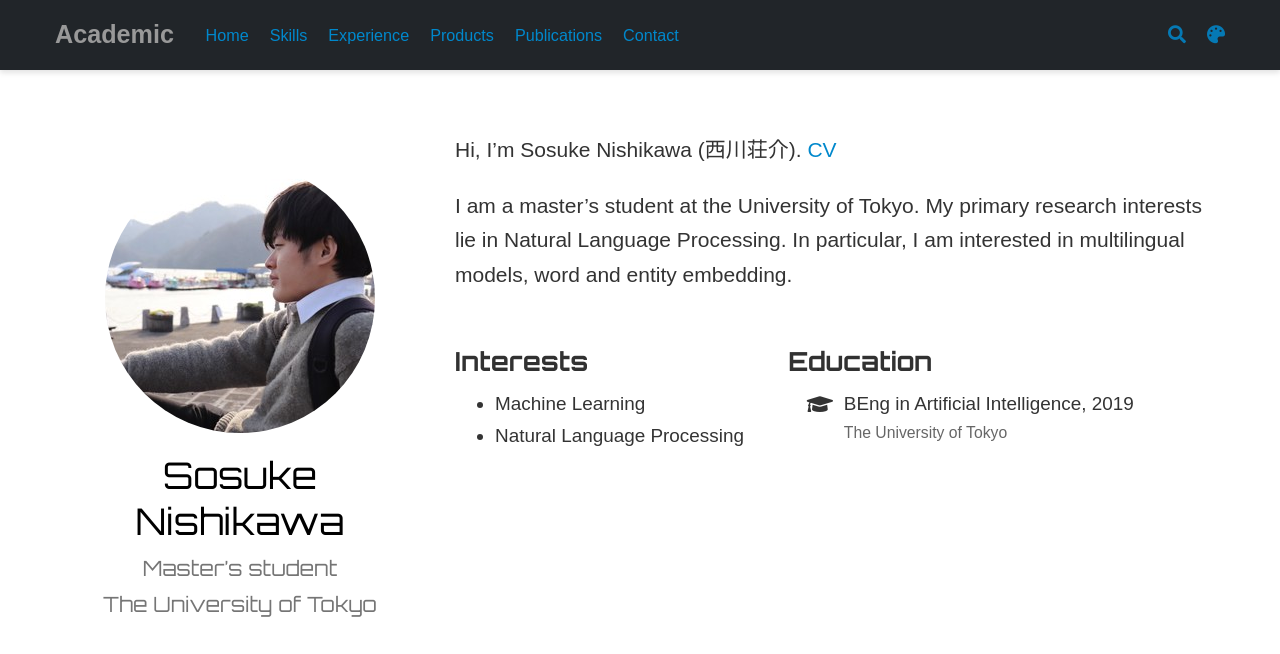
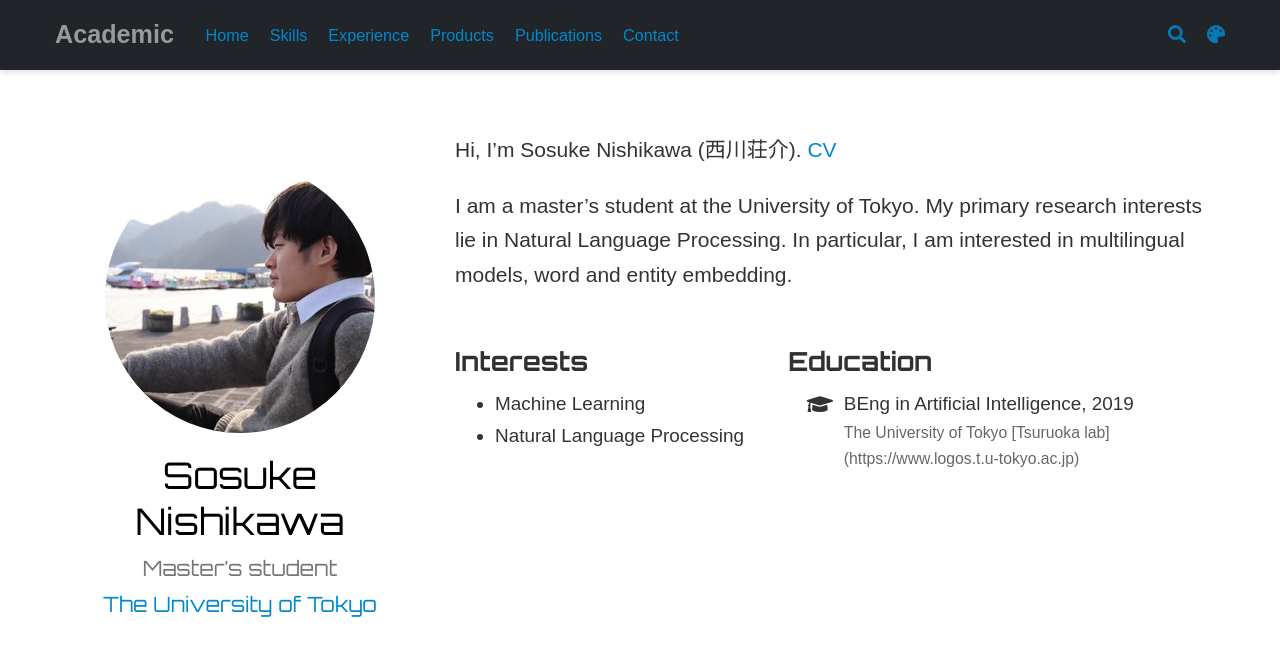
Before and after one commit to Sosuke115/Sosuke115.github.io, a plain HTML site: page authors/admin/index.html in a window 1280 px wide. Shown: the top 654 px of the page. Drawn offline with nearby package versions, Linux system fonts and the light colour scheme; some packages are replaced by stand-ins of ours; some icons are missing; a web font is replaced by a local one.

Commit message:
fix about me

```diff
--- a/authors/admin/index.html
+++ b/authors/admin/index.html
@@ -578,9 +578,9 @@
 
 
         <h3>
-
+          <a href="https://www.i.u-tokyo.ac.jp/index_e.shtml" target="_blank" rel="noopener">
           <span>The University of Tokyo</span>
-
+          </a>
         </h3>
 
       </div>
@@ -677,7 +677,7 @@ My primary research interests lie in Natural Language Processing. In particular,
             <i class="fa-li fas fa-graduation-cap"></i>
             <div class="description">
               <p class="course">BEng in Artificial Intelligence, 2019</p>
-              <p class="institution">The University of Tokyo</p>
+              <p class="institution">The University of Tokyo [Tsuruoka lab](https://www.logos.t.u-tokyo.ac.jp)</p>
             </div>
           </li>
 
```
Also changed, not shown: index.html (+3 -3 lines).
